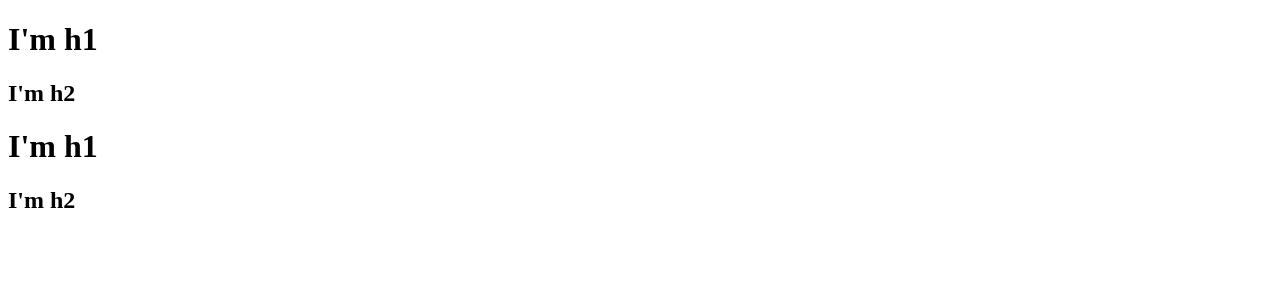
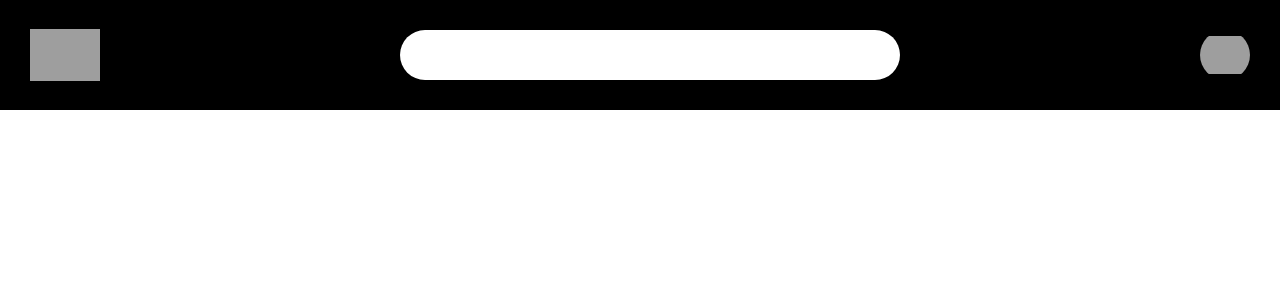
Before and after one commit to sandeeprana19/namaste-react-assignment-practice, a React (Vite) app: page / in a window 1280 px wide. Shown: the top 300 px of the page. Built offline with nearby package versions, Linux system fonts and the light colour scheme; grey boxes are pictures that could not be loaded.

Commit message:
episode-03 completed

```diff
--- a/App.js
+++ b/App.js
@@ -1,17 +1,22 @@
 import React from "react";
 import ReactDOM from "react-dom/client";
+import ReactLogo from "./react.png";
+import User from "./user.png";
 
-const parent = React.createElement("div", { id: "parent" }, [
-  React.createElement("div", { id: "child" }, [
-    React.createElement("h1", {}, "I'm h1"),
-    React.createElement("h2", {}, "I'm h2"),
-  ]),
-  React.createElement("div", { id: "child-2" }, [
-    React.createElement("h1", {}, "I'm h1"),
-    React.createElement("h2", {}, "I'm h2"),
-  ]),
-]);
+const HeaderComponent = () => {
+  return (
+    <div className="header">
+      <div className="logo">
+        <img src={ReactLogo} alt="React logo" />
+      </div>
+      <input type="search" className="search" />
+      <div className="user">
+        <img src={User} alt="User" />
+      </div>
+    </div>
+  );
+};
 
 const root = ReactDOM.createRoot(document.getElementById("root"));
 
-root.render(parent);
+root.render(<HeaderComponent />);
--- a/index.html
+++ b/index.html
@@ -10,6 +10,7 @@
 
 <body>
   <div id="root">
+    <h1>Not Rendered</h1>
   </div>
 
   <script type="module" src="./App.js"></script>
--- a/package.json
+++ b/package.json
@@ -3,6 +3,8 @@
   "version": "1.0.0",
   "description": "This is Namaste React Assignment Practice",
   "scripts": {
+    "start": "parcel index.html",
+    "build": "parcel build index.html",
     "test": "jest"
   },
   "repository": {
--- a/style.css
+++ b/style.css
@@ -1,3 +1,47 @@
-#heading {
-  color: red;
+body {
+  margin: 0;
 }
+
+.header {
+  display: flex;
+  align-items: center;
+  justify-content: space-between;
+  height: 90px;
+  background-color: black;
+  padding: 10px 30px;
+}
+
+.logo,
+.user {
+  display: flex;
+  align-items: center;
+  justify-content: center;
+  overflow: hidden;
+}
+
+.logo {
+  width: 70px;
+}
+
+img {
+  width: 100%;
+  height: auto;
+}
+
+.search {
+  width: 500px;
+  height: 50px;
+  border-radius: 30px;
+  color: black;
+  border: none;
+  padding: 10px 20px;
+  font-size: 14px;
+  font-weight: 500;
+  outline: none;
+}
+
+.user {
+  width: 50px;
+  height: 50px;
+  border-radius: 55%;
+}
```
Also changed, not shown: 1 other file (tests, documents, lock files or other folders).
